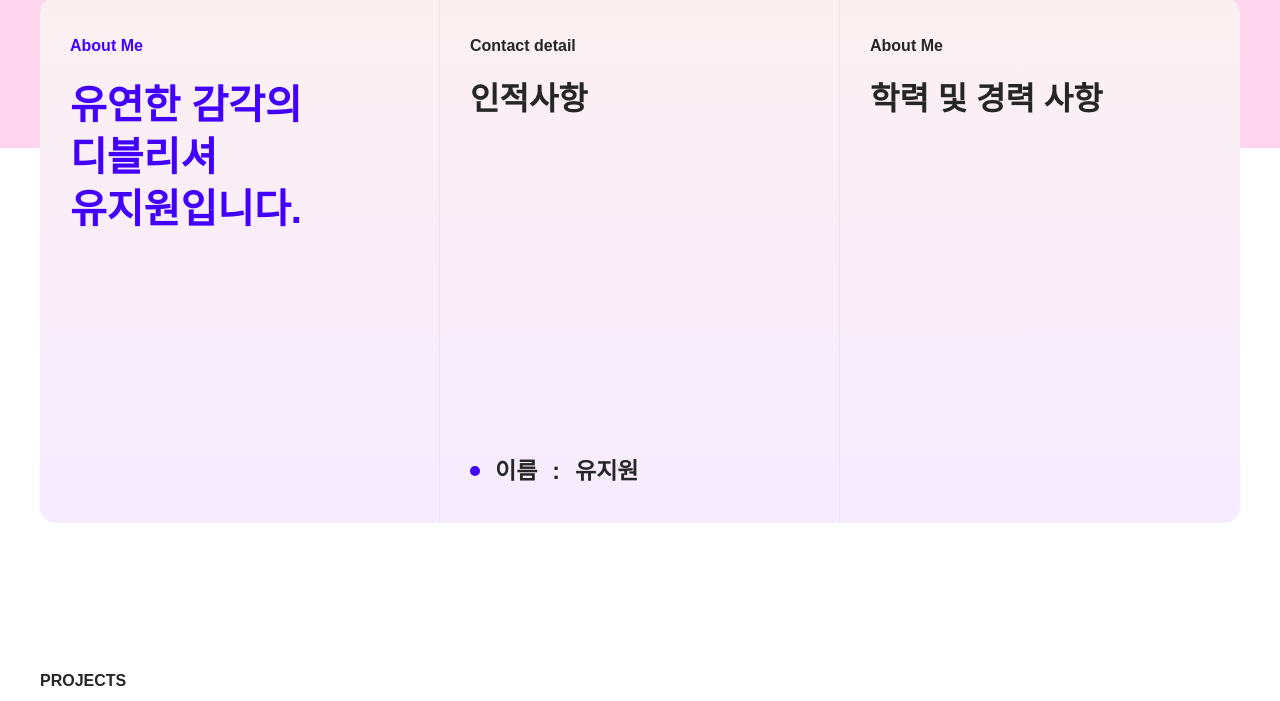
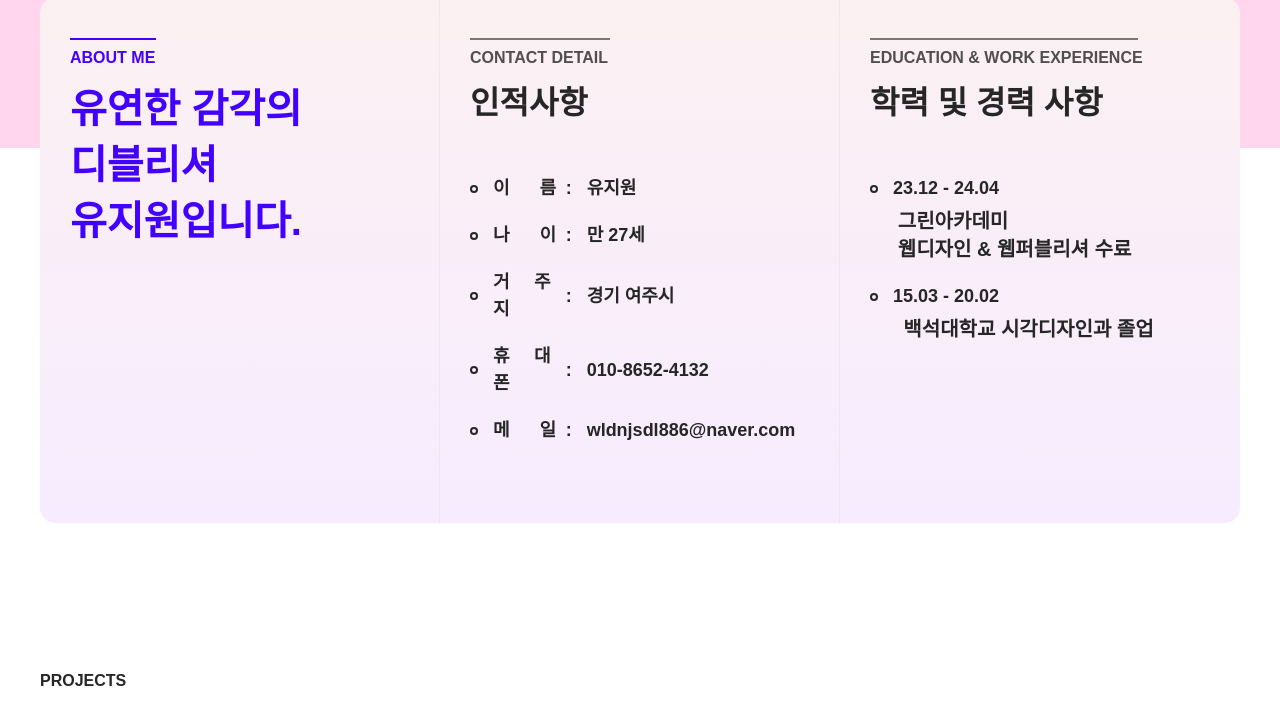
Before and after one commit to yoojion/portfolio, a plain HTML site: page index.html in a window 1280 px wide. Shown: the part 702-1403 px from the top of the page. Drawn offline with nearby package versions, Linux system fonts and the light colour scheme; a web font is replaced by a local one.

Commit message:
경력추가

```diff
--- a/css/main.css
+++ b/css/main.css
@@ -220,69 +220,89 @@ section2_aboutme
   line-height: 150%;
   text-align: justify;
 } */
+
 .section2_aboutme .aboutme_wrap {
   width: 100%;
   height: 525px;
   border-radius: 15px;
-  overflow: hidden;
+  background: linear-gradient(#fbf0f1 0, #f7ecff 100%);
 }
 .aboutme_wrap .aboutme {
   width: calc(100% / 3);
   height: 100%;
   padding: 40px 30px;
   flex-direction: column;
-  justify-content: space-between;
-}
-.aboutme_wrap .aboutme {
-  background: linear-gradient(180deg, #fbf0f1 0, #f7ecff 100%);
   border-right: 1px solid #dfdfdf7d;
 }
 .aboutme_wrap .aboutme:nth-child(3) {
   border-right: none;
 }
+.aboutme_top .deco_line {
+  width: 86px;
+  height: 1.5px;
+  background: #4200ff;
+}
+.aboutme_top .deco_line2 {
+  width: 140px;
+  height: 1.5px;
+  background: #262626;
+  opacity: 0.6;
+}
+.aboutme_top .deco_line3 {
+  width: 268px;
+  height: 1.5px;
+  background: #262626;
+  opacity: 0.6;
+}
 .aboutme_top > .subtitle {
+  margin-top: 10px;
   color: #4200ff;
 }
-.aboutme_top .sm {
+.aboutme_top .subtitle.sm2 {
   color: #262626;
+  opacity: 0.8;
 }
 .aboutme_top > .title {
-  line-height: 130%;
-  margin-top: 25px;
+  margin-top: 15px;
+  line-height: 140%;
+}
+.aboutme_top .title.tm {
   color: #4200ff;
-}
-.aboutme_top .tm {
   font-size: 40px;
 }
-.aboutme_top .tm2 {
+
+.aboutme > .des {
   color: #262626;
-}
-.aboutme > .des {
-  color: #4200ff;
-  line-height: 150%;
-  font-size: 23px;
+  font-size: 18px;
   font-weight: 600;
-  line-height: 100%;
-  color: #262626;
+  width: 100%;
+  margin-top: 30px;
 }
 .aboutme > .des > .des_wrap {
-  padding-top: 15px;
+  gap: 15px;
+  width: 100%;
+  align-items: center;
+  margin-top: 20px;
+  line-height: 27px;
+}
+.aboutme .des_wrap_1 {
+  width: 8px;
+  height: 8px;
+  border-radius: 50%;
+  border: 2px solid #262626;
+}
+.aboutme .des_wrap_2 {
+  text-align: justify;
+  width: 17%;
+}
+.des_wrap_top {
   gap: 15px;
   align-items: center;
-  height: 40px;
-  line-height: 40px;
 }
-.aboutme > .des > .des_wrap > .des_wrap_1{
-  width: 10px;
-  height: 10px;
-  border-radius: 50%;
-  background: #4200ff;
-  line-height: 40px;
-
-}
-.aboutme > .des > .des_wrap > .des_wrap_2{
-  text-align:justify;
-  line-height: 40px;
+.des_wrap_5 {
+  font-size: 20px;
+  line-height: 140%;
+  padding-top: 5px;
 }
 
 /*
--- a/index.html
+++ b/index.html
@@ -62,7 +62,7 @@
           <div class="button_wrap df">
             <span class="resume">
               <a
-                href="https://drive.google.com/file/d/1qX-X5KJcLqs1EwqrnrucbPANv3LSnjvN/view?usp=drive_link"
+                href="https://drive.google.com/file/d/1zvc6kgBRr2Mm05oKbXmGgHVvy3S0hmm8/view?usp=drive_link"
                 target="_blank"
                 >Resume</a
               >
@@ -78,7 +78,8 @@
         <div class="aboutme_wrap df" id="about">
           <div class="aboutme df">
             <div class="aboutme_top">
-              <h5 class="subtitle">About Me</h5>
+              <div class="deco_line"></div>
+              <h5 class="subtitle">ABOUT ME</h5>
               <h3 class="title tm">
                 유연한 감각의<br />디블리셔<br />유지원입니다.
               </h3>
@@ -86,24 +87,77 @@
           </div>
           <div class="aboutme df">
             <div class="aboutme_top">
-              <h5 class="subtitle sm">Contact detail</h5>
+              <div class="deco_line2"></div>
+              <h5 class="subtitle sm2">CONTACT DETAIL</h5>
               <h3 class="title tm2">인적사항</h3>
             </div>
             <div class="des">
               <div class="des_wrap df">
-                <div class="des_wrap_1 df"></div>
-                <div class="des_wrap_2">이름</div>
+                <div class="des_wrap_1"></div>
+                <div class="des_wrap_2">
+                  이&nbsp;&nbsp;&nbsp;&nbsp;&nbsp;&nbsp;름
+                </div>
                 <div class="des_wrap_4">:</div>
                 <div class="des_wrap_4">유지원</div>
+              </div>
+              <div class="des_wrap df">
+                <div class="des_wrap_1"></div>
+                <div class="des_wrap_2">
+                  나&nbsp;&nbsp;&nbsp;&nbsp;&nbsp;&nbsp;이
+                </div>
+                <div class="des_wrap_4">:</div>
+                <div class="des_wrap_4">만 27세</div>
+              </div>
+              <div class="des_wrap df">
+                <div class="des_wrap_1"></div>
+                <div class="des_wrap_2">거 주 지</div>
+                <div class="des_wrap_4">:</div>
+                <div class="des_wrap_4">경기 여주시</div>
+              </div>
+              <div class="des_wrap df">
+                <div class="des_wrap_1"></div>
+                <div class="des_wrap_2">휴 대 폰</div>
+                <div class="des_wrap_4">:</div>
+                <div class="des_wrap_4">010-8652-4132</div>
+              </div>
+              <div class="des_wrap df">
+                <div class="des_wrap_1"></div>
+                <div class="des_wrap_2">
+                  메&nbsp;&nbsp;&nbsp;&nbsp;&nbsp;&nbsp;일
+                </div>
+                <div class="des_wrap_4">:</div>
+                <div class="des_wrap_4">wldnjsdl886@naver.com</div>
               </div>
             </div>
           </div>
           <div class="aboutme df">
             <div class="aboutme_top">
-              <h5 class="subtitle sm">About Me</h5>
+              <div class="deco_line3"></div>
+              <h5 class="subtitle sm2">EDUCATION & WORK EXPERIENCE</h5>
               <h3 class="title tm2">학력 및 경력 사항</h3>
             </div>
-            <p class="des"></p>
+            <div class="des">
+              <div class="des_wrap">
+                <div class="des_wrap_top df">
+                  <div class="des_wrap_1"></div>
+                  <div class="des_wrap_4">23.12 - 24.04</div>
+                </div>
+                <div class="des_wrap_5">
+                  &nbsp;&nbsp;&nbsp;&nbsp;&nbsp;그린아카데미
+                  <br />&nbsp;&nbsp;&nbsp;&nbsp;&nbsp;웹디자인 & 웹퍼블리셔 수료
+                </div>
+              </div>
+              <div class="des_wrap">
+                <div class="des_wrap_top df">
+                  <div class="des_wrap_1"></div>
+                  <div class="des_wrap_4">15.03 - 20.02</div>
+                </div>
+                <div class="des_wrap_5">
+                  &nbsp;&nbsp;&nbsp;&nbsp;&nbsp;&nbsp;백석대학교 시각디자인과
+                  졸업
+                </div>
+              </div>
+            </div>
           </div>
         </div>
       </section>
```
